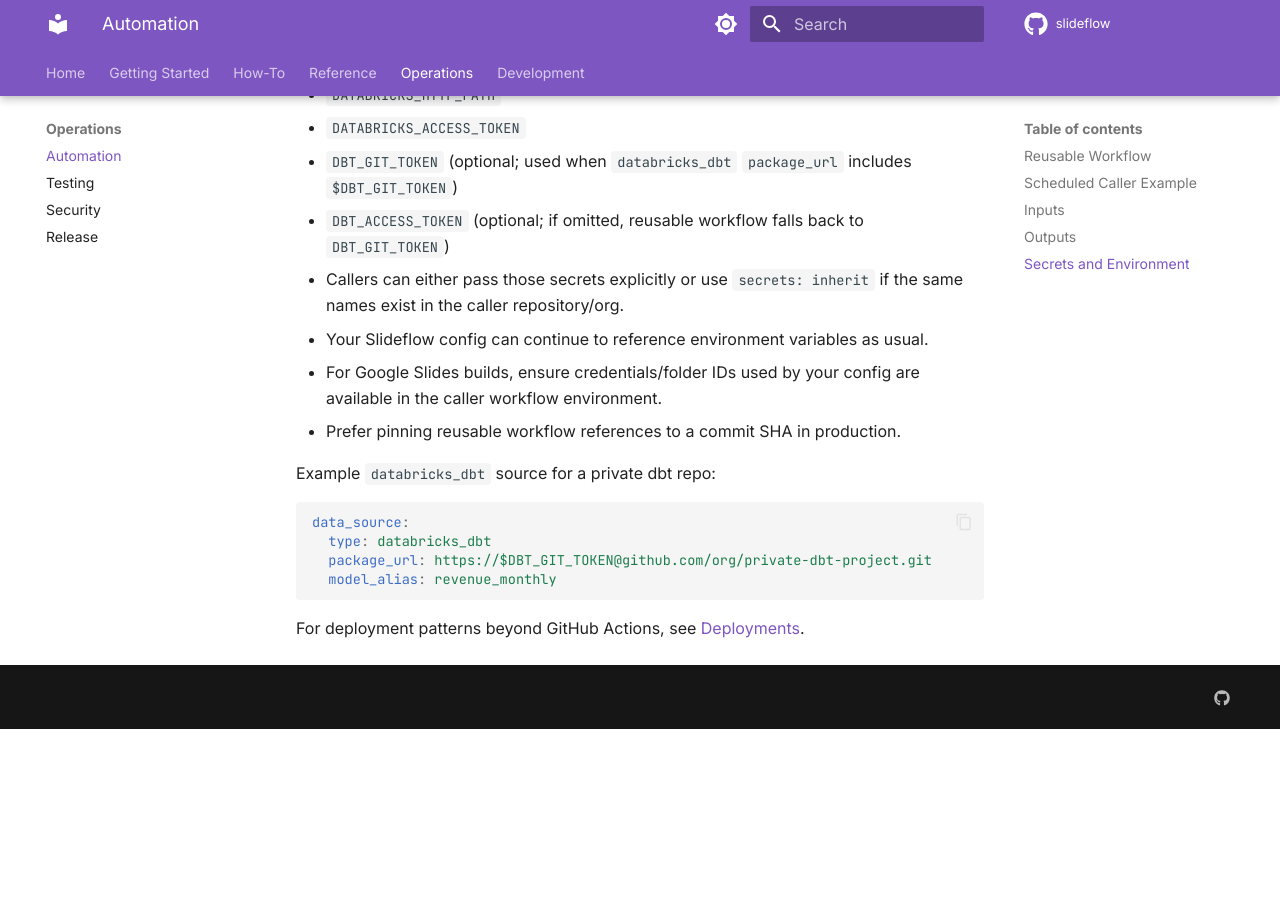
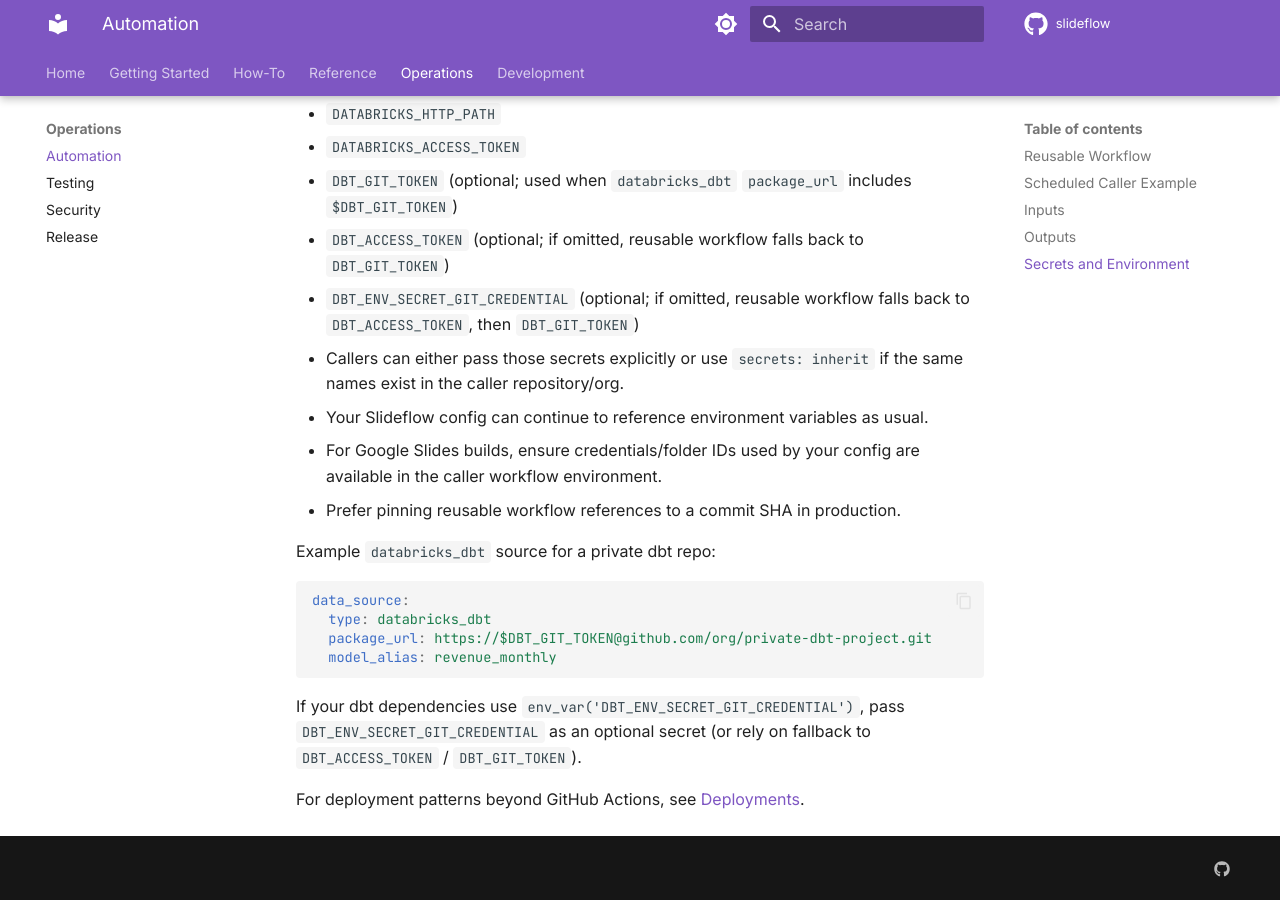
Before and after one commit to joe-broadhead/slideflow, an MkDocs documentation site: the page built from docs/automation.md, in a window 1280 px wide and 900 px high, scrolled down 1985 px. Built offline with MkDocs 1.6.1 and Material for MkDocs 9.7.7, drawn with Linux system fonts in a browser that asks for light colours; comment, search, counter and statistics services are not loaded; before the commit the page ends 2714 px from its top, so only the background shows below that; some of the changed text lies outside the part shown.

Commit message:
Add DBT_ENV_SECRET_GIT_CREDENTIAL support to reusable workflow

````diff
--- a/docs/automation.md
+++ b/docs/automation.md
@@ -34,6 +34,7 @@
       DATABRICKS_ACCESS_TOKEN: ${{ secrets.DATABRICKS_ACCESS_TOKEN }}
       DBT_GIT_TOKEN: ${{ secrets.DBT_GIT_TOKEN }} # optional; for private databricks_dbt repos
       DBT_ACCESS_TOKEN: ${{ secrets.DBT_ACCESS_TOKEN }} # optional; falls back to DBT_GIT_TOKEN in reusable workflow
+      DBT_ENV_SECRET_GIT_CREDENTIAL: ${{ secrets.DBT_ENV_SECRET_GIT_CREDENTIAL }} # optional; falls back to DBT_ACCESS_TOKEN, then DBT_GIT_TOKEN
     with:
       config-file: config/weekly_exec_report.yml
       registry-files: |
@@ -77,6 +78,7 @@
 - `DATABRICKS_ACCESS_TOKEN`
 - `DBT_GIT_TOKEN` (optional; used when `databricks_dbt` `package_url` includes `$DBT_GIT_TOKEN`)
 - `DBT_ACCESS_TOKEN` (optional; if omitted, reusable workflow falls back to `DBT_GIT_TOKEN`)
+- `DBT_ENV_SECRET_GIT_CREDENTIAL` (optional; if omitted, reusable workflow falls back to `DBT_ACCESS_TOKEN`, then `DBT_GIT_TOKEN`)
 - Callers can either pass those secrets explicitly or use `secrets: inherit` if the same names exist in the caller repository/org.
 - Your Slideflow config can continue to reference environment variables as usual.
 - For Google Slides builds, ensure credentials/folder IDs used by your config are available in the caller workflow environment.
@@ -91,4 +93,6 @@
   model_alias: revenue_monthly
 ```
 
+If your dbt dependencies use `env_var('DBT_ENV_SECRET_GIT_CREDENTIAL')`, pass `DBT_ENV_SECRET_GIT_CREDENTIAL` as an optional secret (or rely on fallback to `DBT_ACCESS_TOKEN` / `DBT_GIT_TOKEN`).
+
 For deployment patterns beyond GitHub Actions, see [Deployments](deployments.md).
````
Also changed, not shown: docs/deployments.md (+3 -0 lines), 1 other file.
